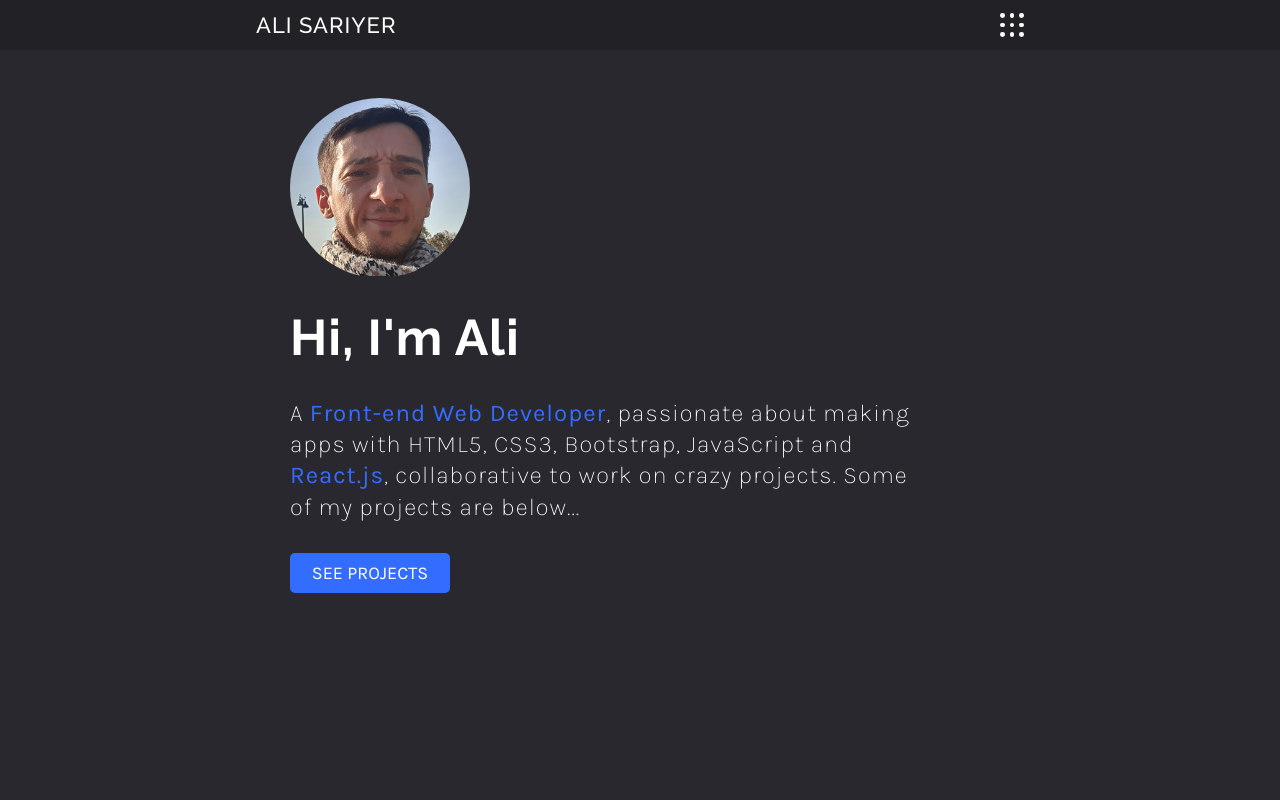
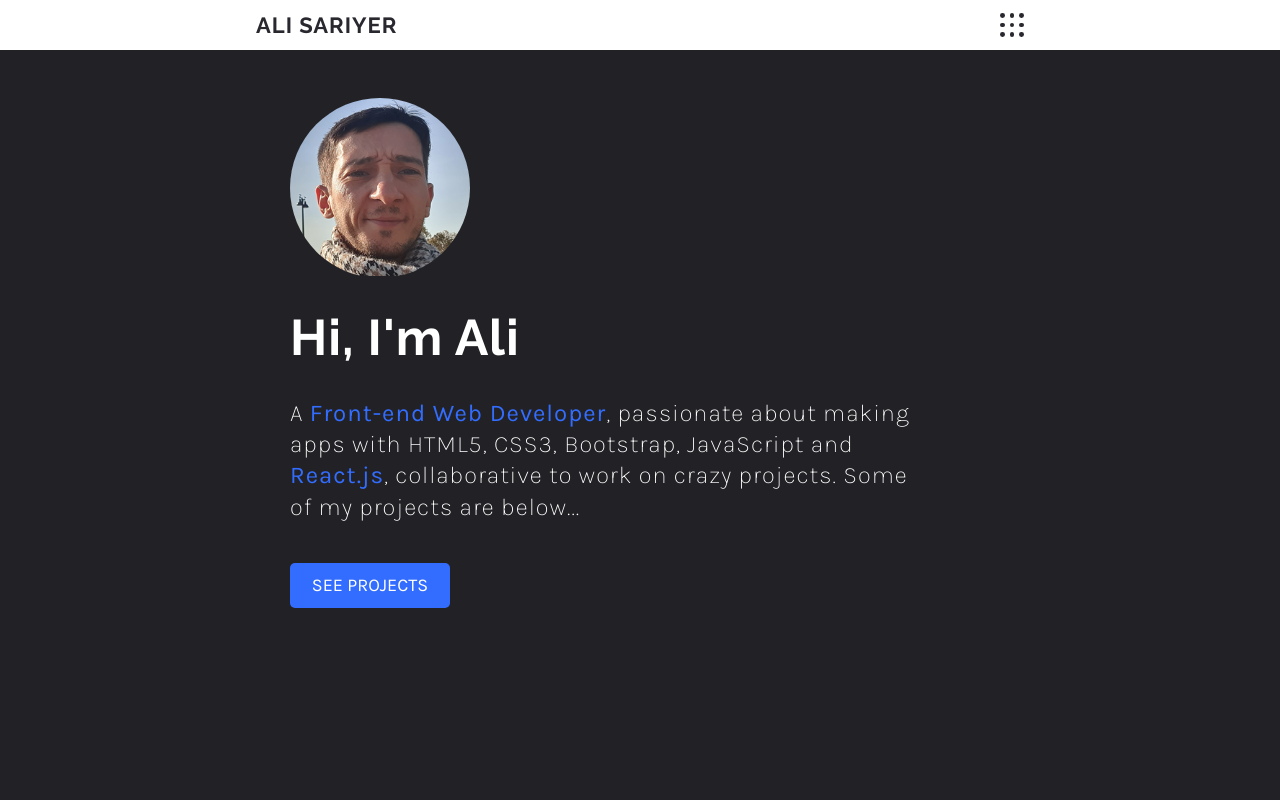
Before and after one commit to alisariyer/alisariyer, a React (Create React App) app: page / in a window 1280 px wide. Shown: the top 800 px of the page. Built offline with nearby package versions, Linux system fonts and the light colour scheme.

Commit message:
Change bg colors

```diff
--- a/src/components/Header.js
+++ b/src/components/Header.js
@@ -6,7 +6,7 @@ export default function Header() {
     <header className="main-header">
       <div className="container">
         <h1>ALI SARIYER</h1>
-        <Dots backgroundColor="#fff" rotate={0} />
+        <Dots backgroundColor="#29282f" rotate={0} />
       </div>
     </header>
   );
--- a/src/css/initial.css
+++ b/src/css/initial.css
@@ -8,6 +8,7 @@
     --clr-gray: 227 6% 14%;
     --clr-light-gray: 227 6% 25%;
     --clr-white: 0 0% 100%;
+    /* color: #29282f; */
     /* to remove highlight on mobile device when touching on buttons */
     --webkit-tap-highlight-color: transparent;
 
@@ -61,7 +62,7 @@ body {
     font-family: 'Karla', sans-serif;
     font-size: calc(var(--rem) * 2);
     letter-spacing: calc(var(--rem) * .1);
-    background: hsl( var(--clr-dark));
+    background: hsl( var(--clr-gray));
     color: hsl( var(--clr-white) / 1);
     line-height: 1;
     width: 100%;
--- a/src/css/main.css
+++ b/src/css/main.css
@@ -44,7 +44,7 @@
     left: 0;
     top: 0;
     right: 0;
-    background-color: hsl( var(--clr-gray) / 1);
+    background-color: hsl( var(--clr-white) / 1);
     z-index: 200;
 }
 
@@ -58,8 +58,8 @@
 .main-header h1 {
     font-family: 'Raleway', sans-serif;
     font-size: calc(var(--rem) * 2.2);
-    font-weight: 500;
-    color: hsl( var(--clr-white));
+    font-weight: 700;
+    color: hsl( var(--clr-dark));
 }
 
 .main-header .dot-container {
@@ -122,8 +122,10 @@
 
 .hero .btn-projects {
     width: calc(var(--rem) * 16);
-    padding-inline: 1rem;
+    height: auto;
+    padding: 1.2rem;
     margin-inline: auto;
+    margin-top: 4rem;
     text-transform: uppercase;
 }
 
@@ -153,7 +155,7 @@
 
 .card {
     position: relative;
-    background-color: hsl( var(--clr-gray));
+    background-color: hsl( var(--clr-dark));
     border-radius: calc(var(--rem));
     padding: var(--padding);
     overflow: hidden;
```
